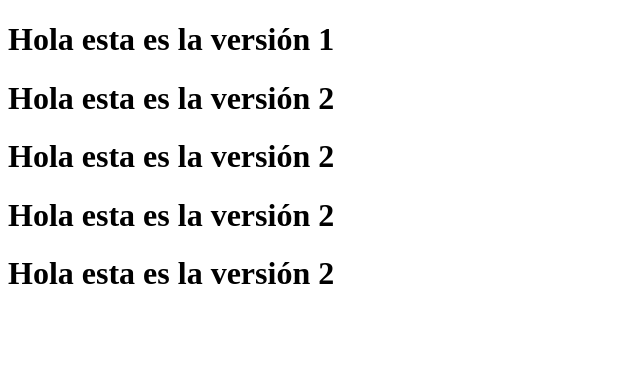
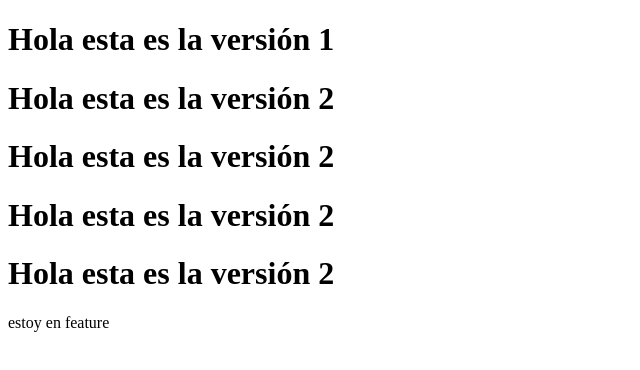
Before and after one commit to Portero20/git_undefined, a plain HTML site: page index.html in a window 1280 px wide. Shown: the whole page, without its empty margins (0-640 px from the left). Drawn offline with Linux system fonts and the light colour scheme.

Commit message:
probando ramas

```diff
--- a/index.html
+++ b/index.html
@@ -12,6 +12,7 @@
     <h1>Hola esta es la versión 2</h1>
     <h1>Hola esta es la versión 2</h1>
     <h1>Hola esta es la versión 2</h1>
+    <p>estoy en feature</p>
 
 </body>
 </html>
```
